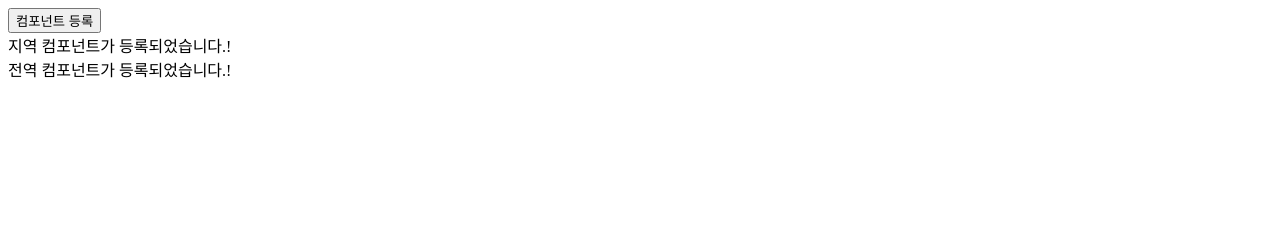
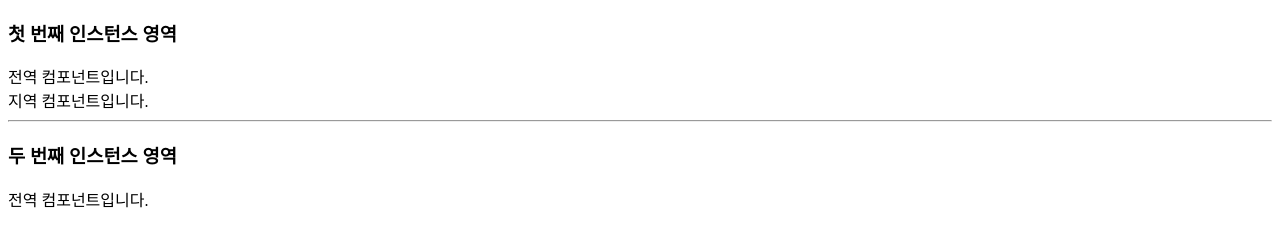
Before and after one commit to salangdung-i/vue-practice, a plain HTML site: page component.html in a window 1280 px wide. Drawn offline with nearby package versions, Linux system fonts and the light colour scheme.

Commit message:
인스턴스 유효 범위와 지역 컴포넌트, 전역 컴포넌트 간 관계 확인하기

```diff
--- a/component.html
+++ b/component.html
@@ -6,26 +6,34 @@
   </head>
   <body>
     <div id="app">
-      <button>컴포넌트 등록</button>
+      <h3>첫 번째 인스턴스 영역</h3>
+      <my-global-component></my-global-component>
       <my-local-component></my-local-component>
-      <my-component></my-component>
+    </div>
+    <hr>
+    <div id="app2">
+<h3>두 번째 인스턴스 영역</h3>
+<my-global-component></my-global-component>
+<my-local-component></my-local-component>
+
     </div>
     <script src="https://cdn.jsdelivr.net/npm/vue@2.5.2/dist/vue.js"></script>
     <script>
+      Vue.component('my-global-component', {
+        template: '<div>전역 컴포넌트입니다.</div>'
+      });
       var cmp = {
-        // 컴포넌트 내용
-        template: '<div>지역 컴포넌트가 등록되었습니다.!</div>'
+        template: '<div>지역 컴포넌트입니다.</div>'
       };
-      Vue.component('my-component', {
-        template: '<div>전역 컴포넌트가 등록되었습니다.!</div>'
+      new Vue({
+        el: '#app',
+        components: {
+          'my-local-component': cmp
+        }
       });
       new Vue({
-        el:'#app',
-        components: {
-          'my-local-component' : cmp
-        }
+        el:'#app2'
       });
     </script>
-
   </body>
 </html>
```
